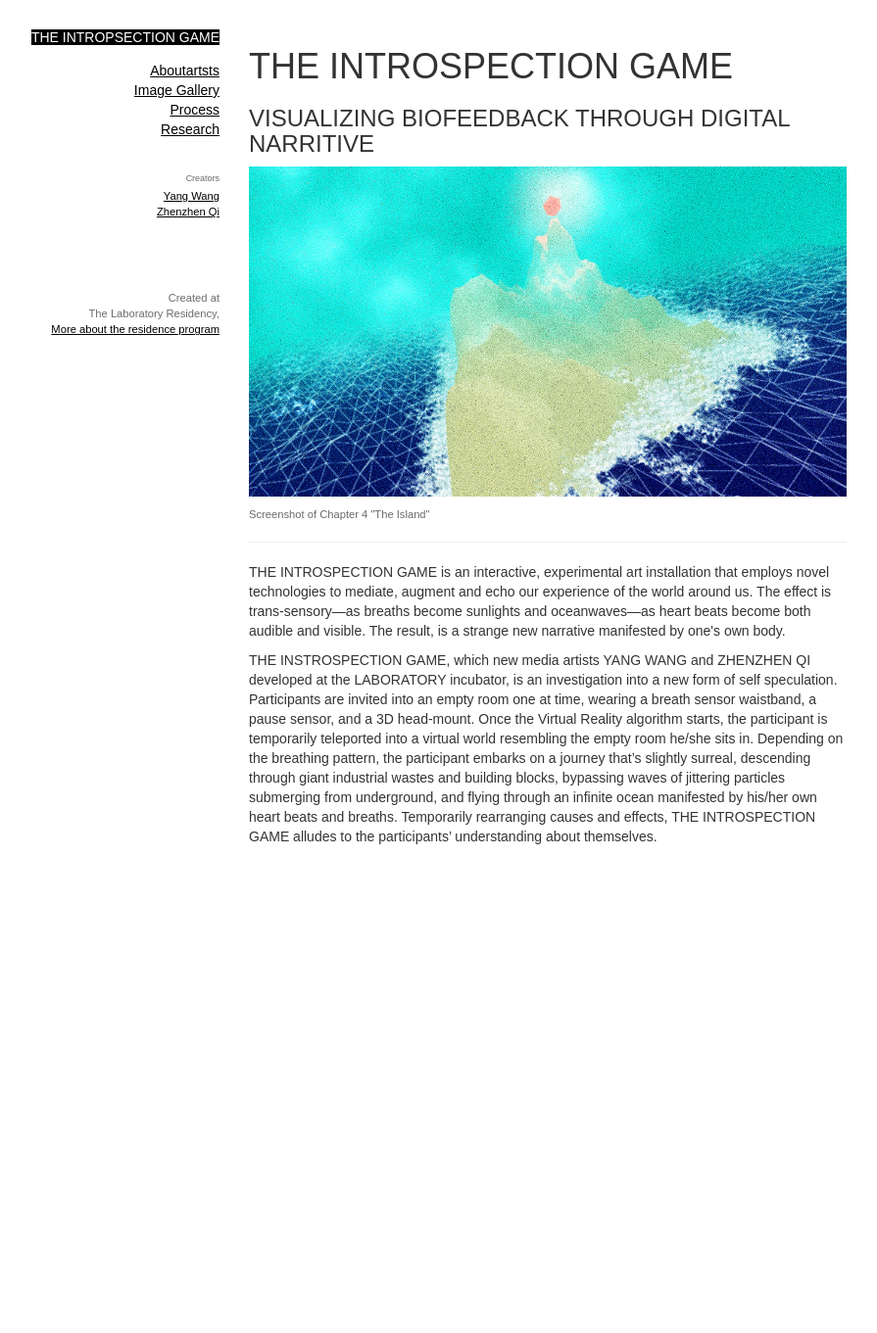
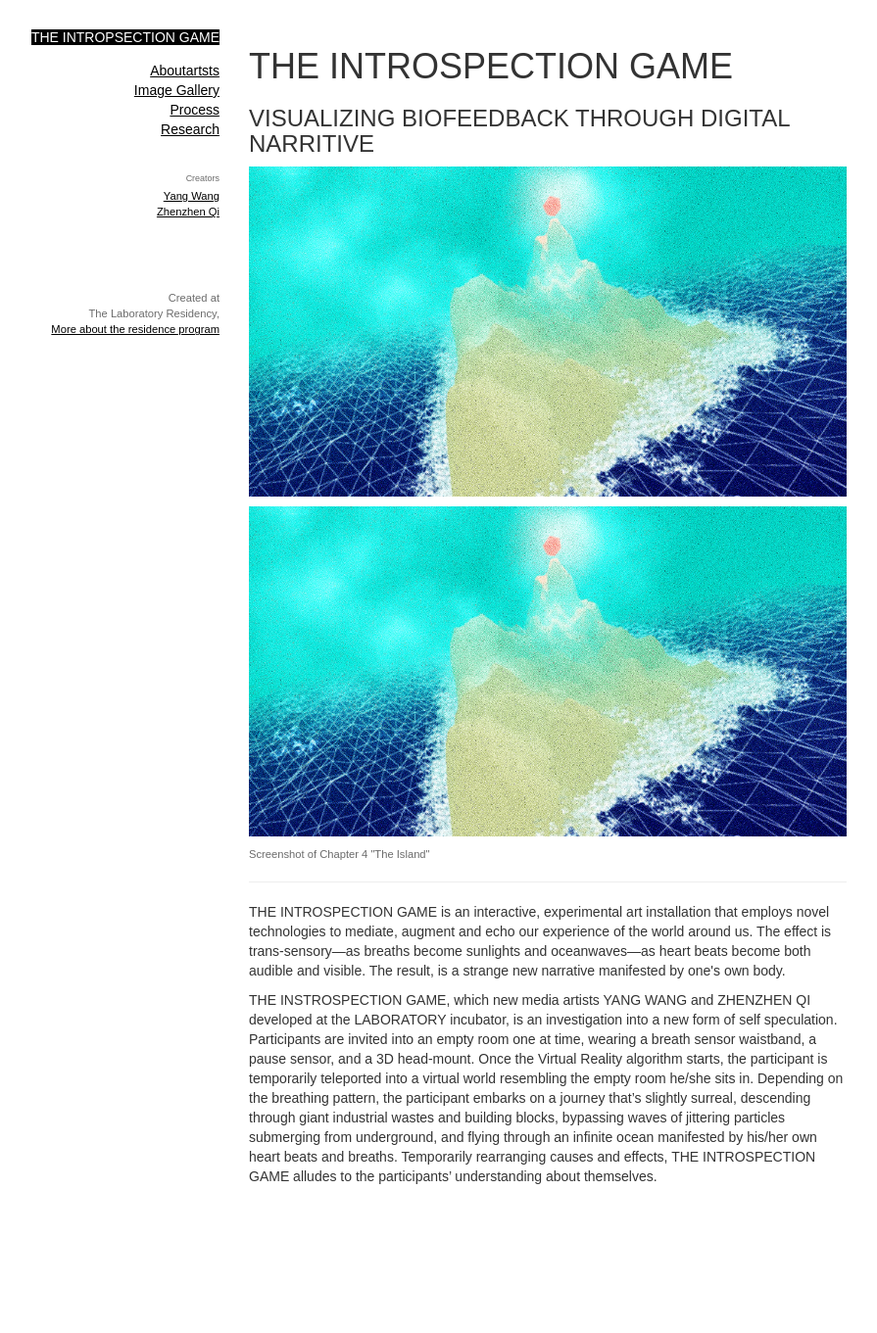
Before and after one commit to ZZYW/TheIntrospectionGame, a Jekyll site: the page built from index.html, in a window 1280 px wide. Shown: the whole page at 98% size, without its empty margins (81-976 px from the left). Built offline with Jekyll 4.4.1, drawn with Linux system fonts in a browser that asks for light colours; nearby versions of some CDN libraries; before the commit the page ends 1014 px from its top, so only the background shows below that.

Commit message:
home page

```diff
--- a/index.html
+++ b/index.html
@@ -5,6 +5,7 @@ layout: default
 <h1>THE INTROSPECTION GAME</h1>
 <h3>VISUALIZING BIOFEEDBACK THROUGH DIGITAL NARRITIVE</h3>
 <img class="img-responsive" id="main-image" src="{{ "/img/17950223779_220337abf8_b.jpg" | prepend: site.baseurl }}">
+<img class="img-responsive" id="main-image" src="{{ "/img/17950223779_220337abf8_b.jpg" | prepend: site.baseurl }}">
 <div class="caption-text">Screenshot of Chapter 4 "The Island"</div>
 <hr>
 
```
Also changed, not shown: img/firstscene.jpg (added).
